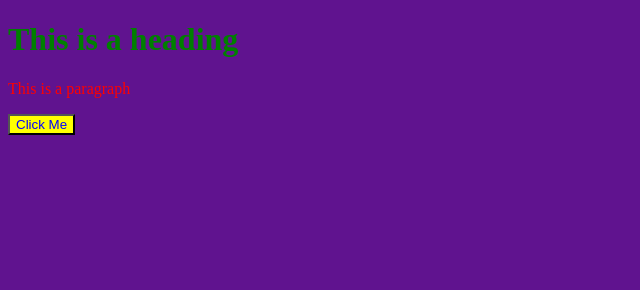
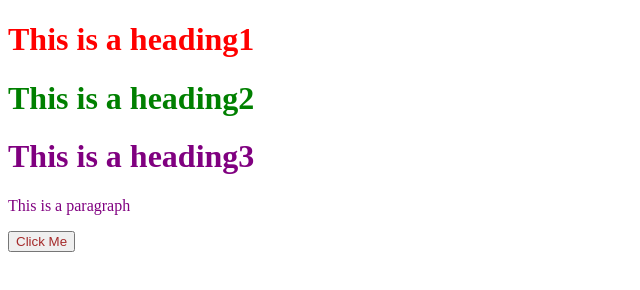
Before and after one commit to talukderabid/css_roadmap, a plain HTML site: page index.html in a window 1280 px wide. Shown: the whole page, without its empty margins (0-640 px from the left). Drawn offline with Linux system fonts and the light colour scheme.

Commit message:
modified

```diff
--- a/index.html
+++ b/index.html
@@ -7,8 +7,10 @@
     <link rel="stylesheet" href="style.css">
 </head>
 <body>
-    <h1>This is a heading</h1>
-    <p>This is a paragraph</p>
+    <h1 id="headingone">This is a heading1</h1>
+    <h1 id="headingtwo">This is a heading2 </h1>
+    <h1 class="myClass">This is a heading3</h1>
+    <p class="myClass">This is a paragraph</p>
     <button>Click Me</button>
 </body>
 </html>
--- a/style.css
+++ b/style.css
@@ -1,15 +1,17 @@
-h1 {
-    color: green;
-}
-p {
-    color: red;
+* {
+    color: blue;
 }
 
 button {
-    color: blue;
-    background-color: yellow;
+    color: brown;
 }
 
-body {
-    background-color: rgb(96,19,143);
+#headingone {
+    color: red;
 }
+#headingtwo {
+    color: green;
+}
+.myClass {
+    color: purple;
+}
```
Also changed, not shown: 1 other file.
